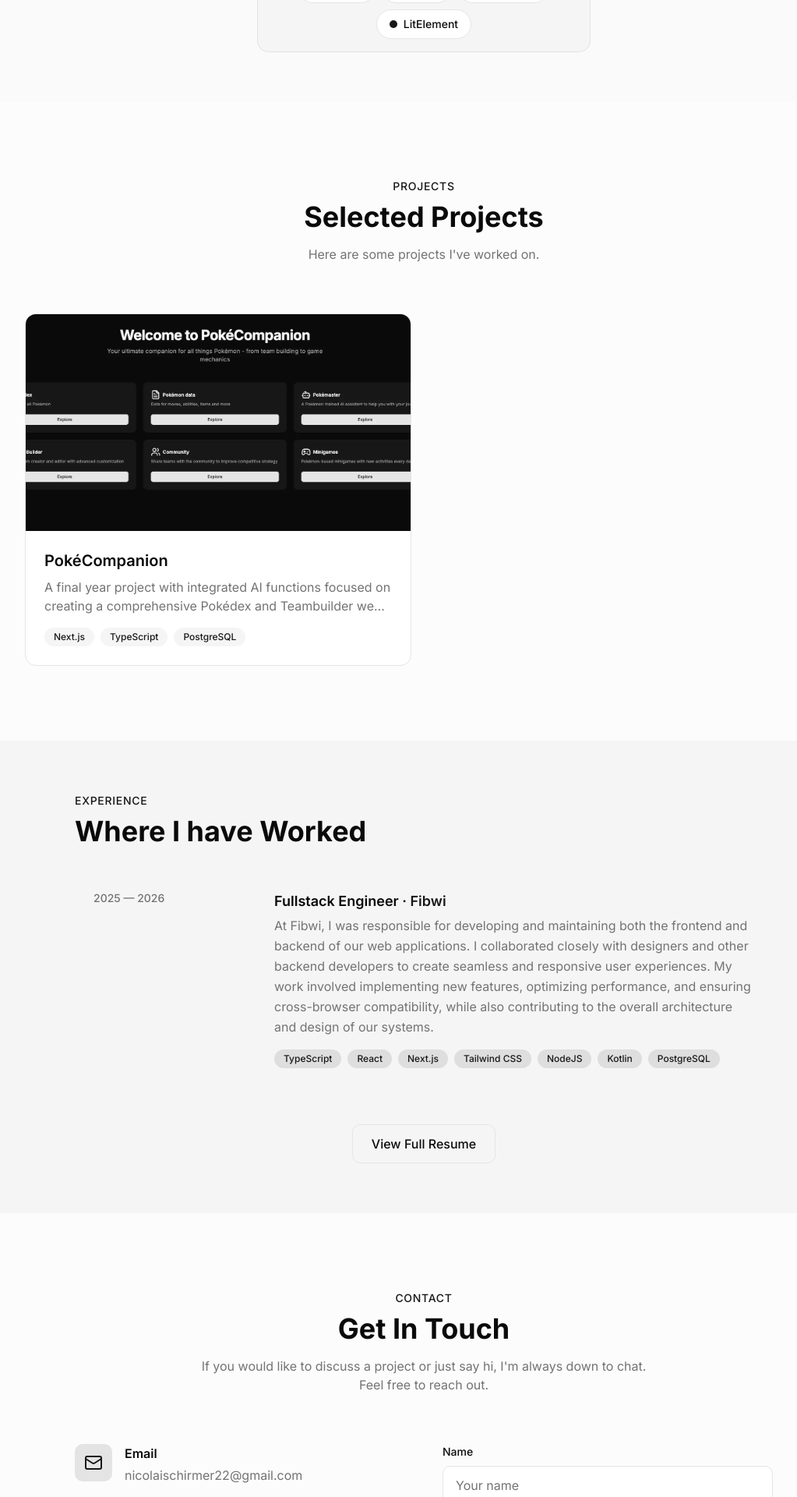
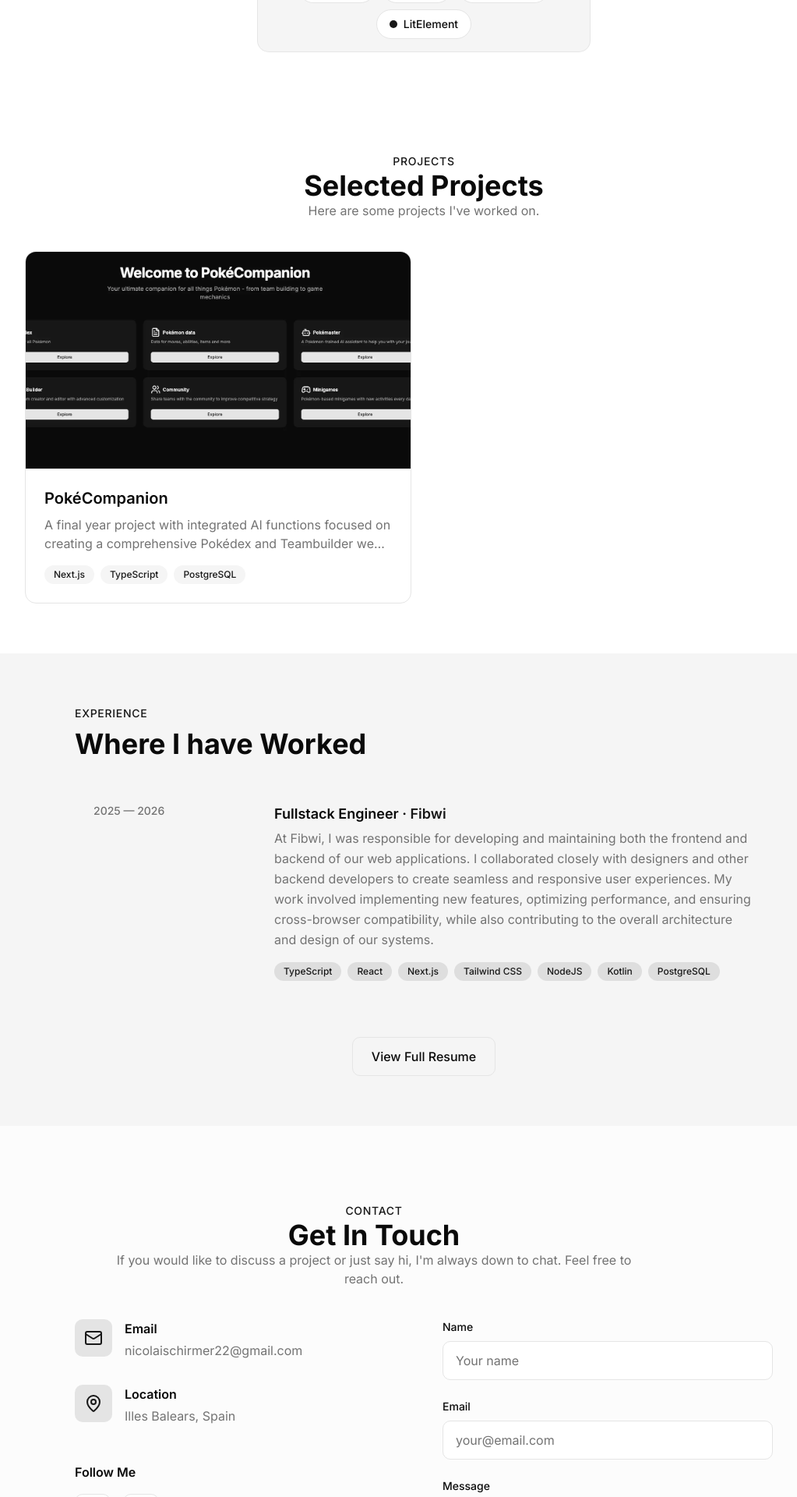
Before and after one commit to NicNickca/portfolio, a Next.js app in the folder portfolio/: page /en in a window 1280 px wide. Shown: the part 1860-3780 px from the top of the page at 78% size, without its empty margins (96-1119 px from the left). Built offline with nearby package versions, Linux system fonts and the light colour scheme.

Commit message:
feat: enhance contact and project sections with improved layout and translations; add footer component

```diff
--- a/portfolio/app/[locale]/components/contact-section.tsx
+++ b/portfolio/app/[locale]/components/contact-section.tsx
@@ -79,7 +79,7 @@ export function ContactSection() {
     <section id="contact" className="py-24 bg-secondary/30">
       <div className="container mx-auto px-6">
         <div className="max-w-4xl mx-auto">
-          <div className="text-center mb-16">
+          {/* <div className="text-center mb-16">
             <span className="text-primary text-sm font-medium uppercase tracking-wider">
               {t("sectionLabel")}
             </span>
@@ -87,6 +87,17 @@ export function ContactSection() {
               {t("heading")}
             </h2>
             <p className="text-muted-foreground max-w-xl mx-auto">
+              {t("description")}
+            </p>
+          </div> */}
+          <div className="mb-10 max-w-3xl text-center">
+            <span className="text-primary text-sm font-medium uppercase tracking-wider">
+              {t("sectionLabel")}
+            </span>
+            <h2 className="text-3xl md:text-4xl font-bold text-foreground">
+              {t("heading")}
+            </h2>
+            <p className="text-muted-foreground max-w-2xl mx-auto">
               {t("description")}
             </p>
           </div>
--- /dev/null
+++ b/portfolio/app/[locale]/components/footer.tsx
@@ -0,0 +1,26 @@
+import { ArrowUp } from "lucide-react";
+import Link from "next/link";
+
+export function Footer() {
+  const currentYear = new Date().getFullYear();
+
+  return (
+    <footer className="py-8 border-t border-border">
+      <div className="container mx-auto px-6">
+        <div className="flex flex-col md:flex-row items-center justify-between gap-4">
+          <p className="text-sm text-muted-foreground">
+            © {currentYear} Nicolai Marlon Schirmer
+          </p>
+          <nav className="flex items-center gap-6">
+            <Link
+              href="#about"
+              className="text-sm text-muted-foreground hover:text-foreground transition-colors"
+            >
+              <ArrowUp />
+            </Link>
+          </nav>
+        </div>
+      </div>
+    </footer>
+  );
+}
--- a/portfolio/app/[locale]/components/project-section.tsx
+++ b/portfolio/app/[locale]/components/project-section.tsx
@@ -27,6 +27,7 @@ function ProjectCard({
           src={image}
           alt={title}
           fill
+          sizes="(max-width: 768px) 100vw, (max-width: 1200px) 50vw, 33vw"
           className="object-cover transition-transform duration-500 group-hover:scale-105"
         />
         <div className="absolute inset-0 bg-background/60 opacity-0 group-hover:opacity-100 transition-opacity duration-300 flex items-center justify-center gap-4">
@@ -79,13 +80,24 @@ export function ProjectsSection() {
   ];
 
   return (
-    <section id="projects" className="py-24 bg-secondary/30">
-      <div className="container mx-auto px-6">
-        <div className="max-w-4xl mx-auto text-center mb-16">
+    <section id="projects" className="py-16 ">
+      <div className="flex flex-col items-center justify-center w-full">
+        {/* <div className="max-w-4xl mx-auto text-center mb-16">
           <span className="text-primary text-sm font-medium uppercase tracking-wider">
             {t("projects")}
           </span>
           <h2 className="text-3xl md:text-4xl font-bold text-foreground mt-2 mb-4">
+            {t("seleccionados")}
+          </h2>
+          <p className="text-muted-foreground max-w-2xl mx-auto">
+            {t("description")}
+          </p>
+        </div> */}
+        <div className="mb-10 max-w-3xl text-center">
+          <span className="text-primary text-sm font-medium uppercase tracking-wider">
+            {t("projects")}
+          </span>
+          <h2 className="text-3xl md:text-4xl font-bold text-foreground">
             {t("seleccionados")}
           </h2>
           <p className="text-muted-foreground max-w-2xl mx-auto">
--- a/portfolio/app/[locale]/components/skills.tsx
+++ b/portfolio/app/[locale]/components/skills.tsx
@@ -44,7 +44,7 @@ export default function Skills() {
   const t = useTranslations("Skills");
 
   return (
-    <section id="skills" className="py-16 bg-primary-foreground ">
+    <section id="skills" className="py-16 ">
       <div className="flex flex-col items-center justify-center w-full">
         <div className="mb-10 max-w-3xl text-center">
           <span className="text-primary text-sm font-medium uppercase tracking-wider">
--- a/portfolio/app/[locale]/page.tsx
+++ b/portfolio/app/[locale]/page.tsx
@@ -1,6 +1,7 @@
 import AboutSection from "./components/about-section";
 import { ContactSection } from "./components/contact-section";
 import { ExperienceSection } from "./components/experience-section";
+import { Footer } from "./components/footer";
 import MoreInfo from "./components/more-info";
 import { Navbar } from "./components/navbar";
 import { ProjectsSection } from "./components/project-section";
@@ -18,6 +19,7 @@ export default function Home() {
         <ExperienceSection />
         <ContactSection />
       </main>
+      <Footer />
     </>
   );
 }
--- a/portfolio/messages/es.json
+++ b/portfolio/messages/es.json
@@ -72,7 +72,7 @@
   "Contact": {
     "sectionLabel": "Contacto",
     "heading": "Ponte en contacto",
-    "description": "Si quieres discutir un proyecto o simplemente saludar, siempre estoy disponible para charlar. No dudes en contactarme.",
+    "description": "Si quieres hablar sobre un proyecto o simplemente saludar, siempre estoy disponible para charlar. No dudes en contactarme.",
     "email": "Correo electrónico",
     "emailAddress": "nicolaischirmer22@gmail.com",
     "location": "Ubicación",
```
